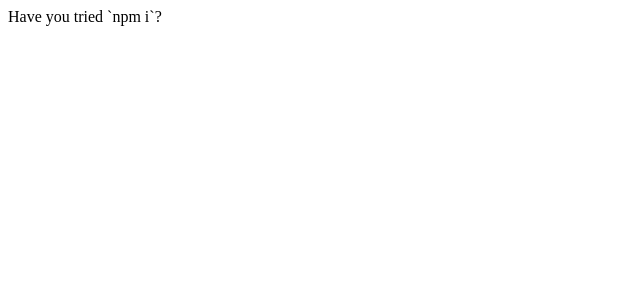
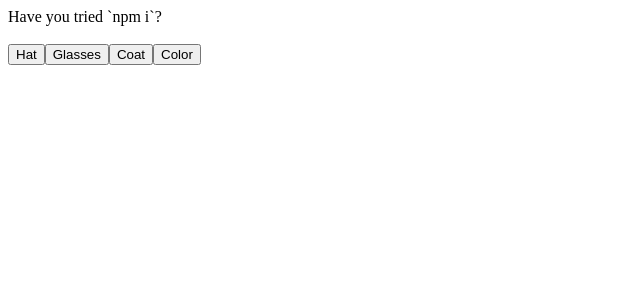
Before and after one commit to prudhomk/professor-duck, a React app: page / in a window 1280 px wide. Shown: the top 300 px of the page, without its empty margins (0-640 px from the left). Built offline with nearby package versions, Linux system fonts and the light colour scheme.

Commit message:
added buttons

```diff
--- a/src/components/data/Phrases.js
+++ b/src/components/data/Phrases.js
@@ -6,5 +6,5 @@
   { phrase: 'Could it be an extra letter?  Maybe an "S"?' },
   { phrase: 'Have you tried `npm i`?' },
   { phrase: 'Don\'t be a hero, copy+paste links.' },
-  { phrase: 'What do you want your function to do?  Now how would you do that?' },
+  { phrase: 'What are you trying to do?' },
 ];
--- a/src/components/duck/Duck.jsx
+++ b/src/components/duck/Duck.jsx
@@ -16,7 +16,13 @@
         {randomPhrase()}
       </div>
       <div className={StyleSheet.duck}>
-
+        <img/>
+      </div>
+      <div className={StyleSheet.buttons}>
+        <button>Hat</button>
+        <button>Glasses</button>
+        <button>Coat</button>
+        <button>Color</button>
       </div>
     </>
   );
```
